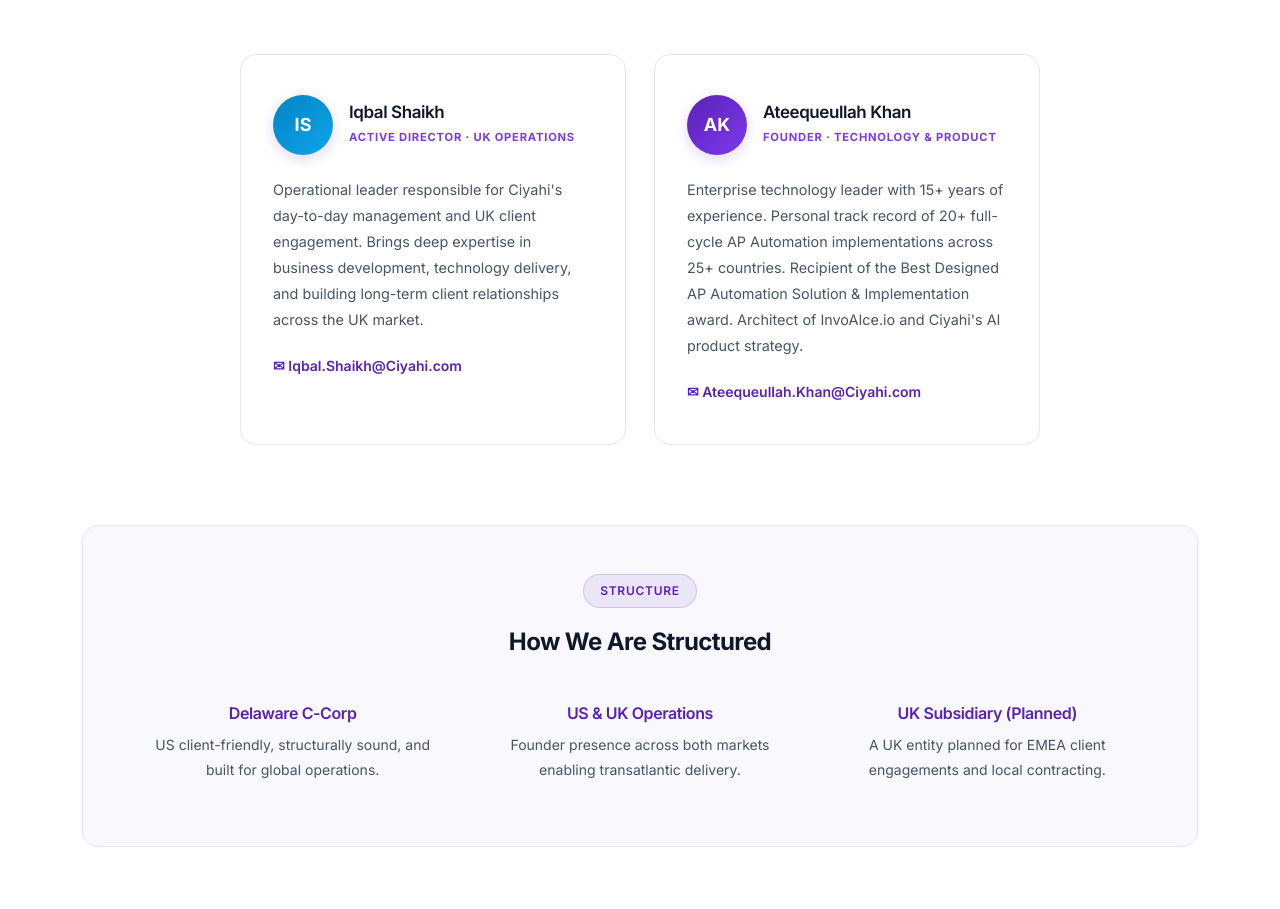
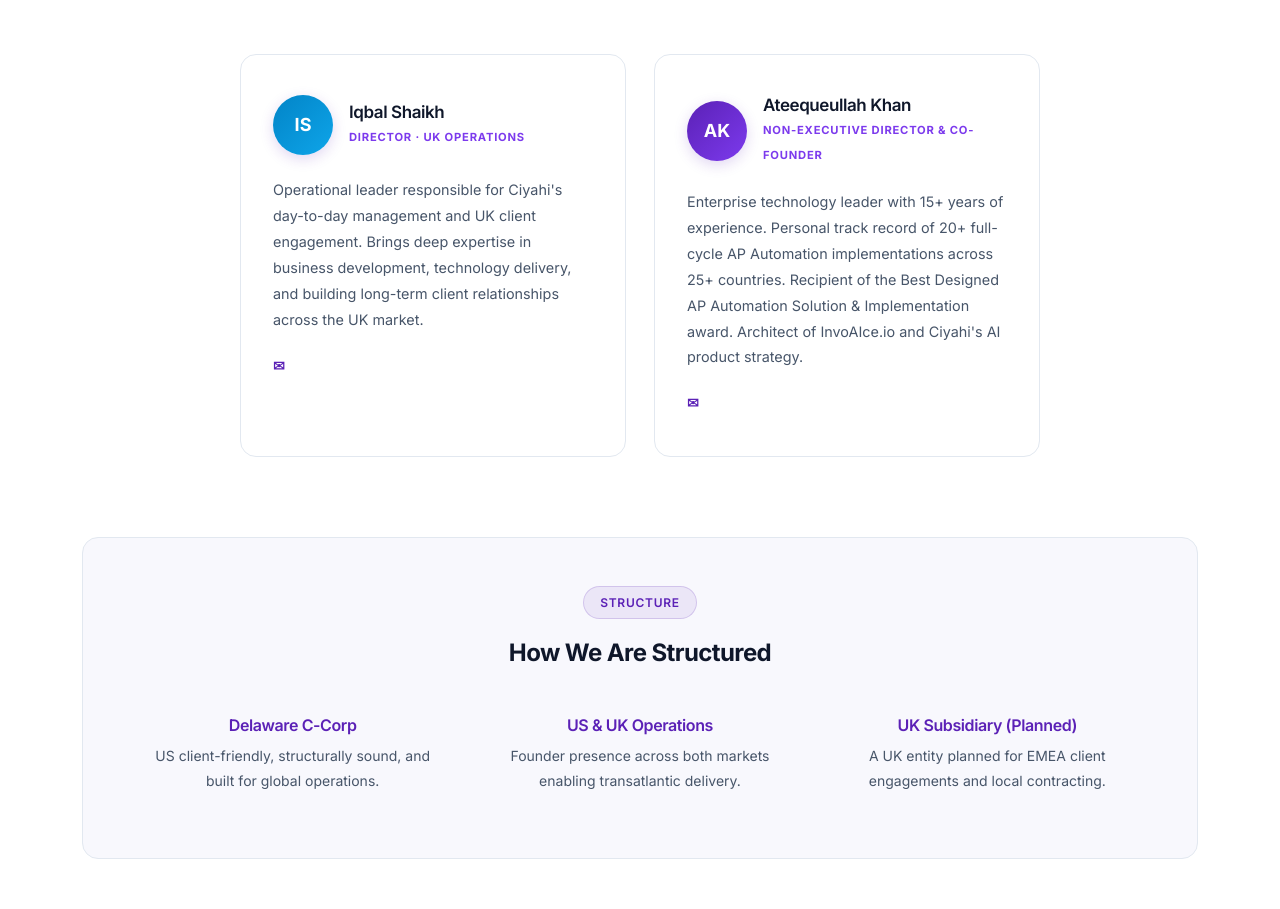
Before and after one commit to ateeqkhan11/Ciyahi-Website, a React (Vite) app: page /about in a window 1280 px wide. Shown: the part 2048-2957 px from the top of the page. Built offline with nearby package versions, Linux system fonts and the light colour scheme.

Commit message:
Fix founder titles; remove emails from founder cards

```diff
--- a/src/pages/About.jsx
+++ b/src/pages/About.jsx
@@ -5,20 +5,18 @@
   {
     name: 'Iqbal Shaikh',
     role: 'Director',
-    tag: 'Active Director · UK Operations',
+    tag: 'Director · UK Operations',
     bio: "Operational leader responsible for Ciyahi's day-to-day management and UK client engagement. Brings deep expertise in business development, technology delivery, and building long-term client relationships across the UK market.",
     initials: 'IS',
     gradient: 'linear-gradient(135deg,#0284c7,#0ea5e9)',
-    email: 'Iqbal.Shaikh@Ciyahi.com',
   },
   {
     name: 'Ateequeullah Khan',
-    role: 'Non-Executive Director',
-    tag: 'Founder · Technology & Product',
+    role: 'Non-Executive Director & Co-Founder',
+    tag: 'Non-Executive Director & Co-Founder',
     bio: "Enterprise technology leader with 15+ years of experience. Personal track record of 20+ full-cycle AP Automation implementations across 25+ countries. Recipient of the Best Designed AP Automation Solution & Implementation award. Architect of InvoAIce.io and Ciyahi's AI product strategy.",
     initials: 'AK',
     gradient: 'linear-gradient(135deg,#5b21b6,#7c3aed)',
-    email: 'Ateequeullah.Khan@Ciyahi.com',
   },
 ]
 
```
